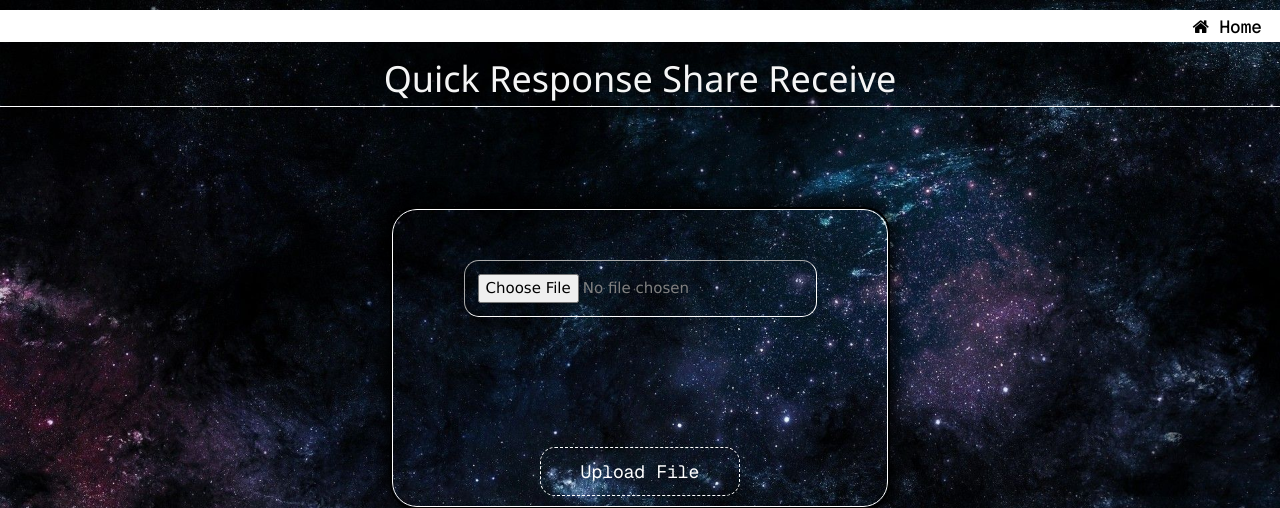
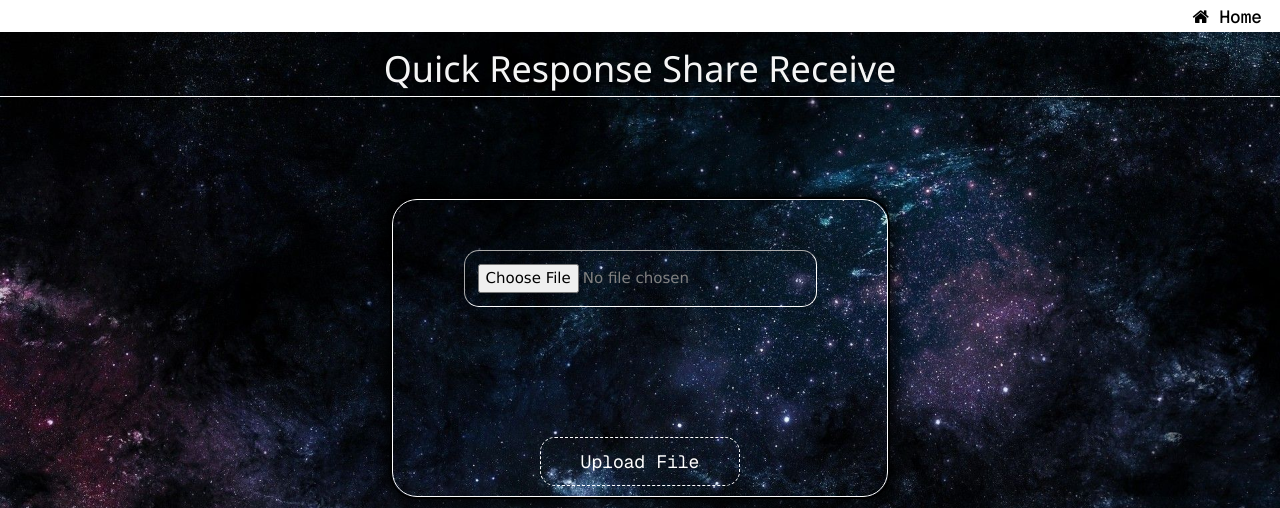
Before and after one commit to Shaalekh/public_html, a PHP site: page / in a window 1280 px wide. Shown: the top 508 px of the page. Run offline with PHP 8.4, Linux system fonts and the light colour scheme.

Commit message:
big css update

```diff
--- a/style.css
+++ b/style.css
@@ -6,7 +6,7 @@ h4, #bar {
     background-color: white;
     position: sticky;
     top: 0;
-    margin: 0 0;
+    margin: 0px 0px !important;
     font-family:'Geist Mono', monospace;
     font-weight: 500;
     font-size: 1.55ch;
```
